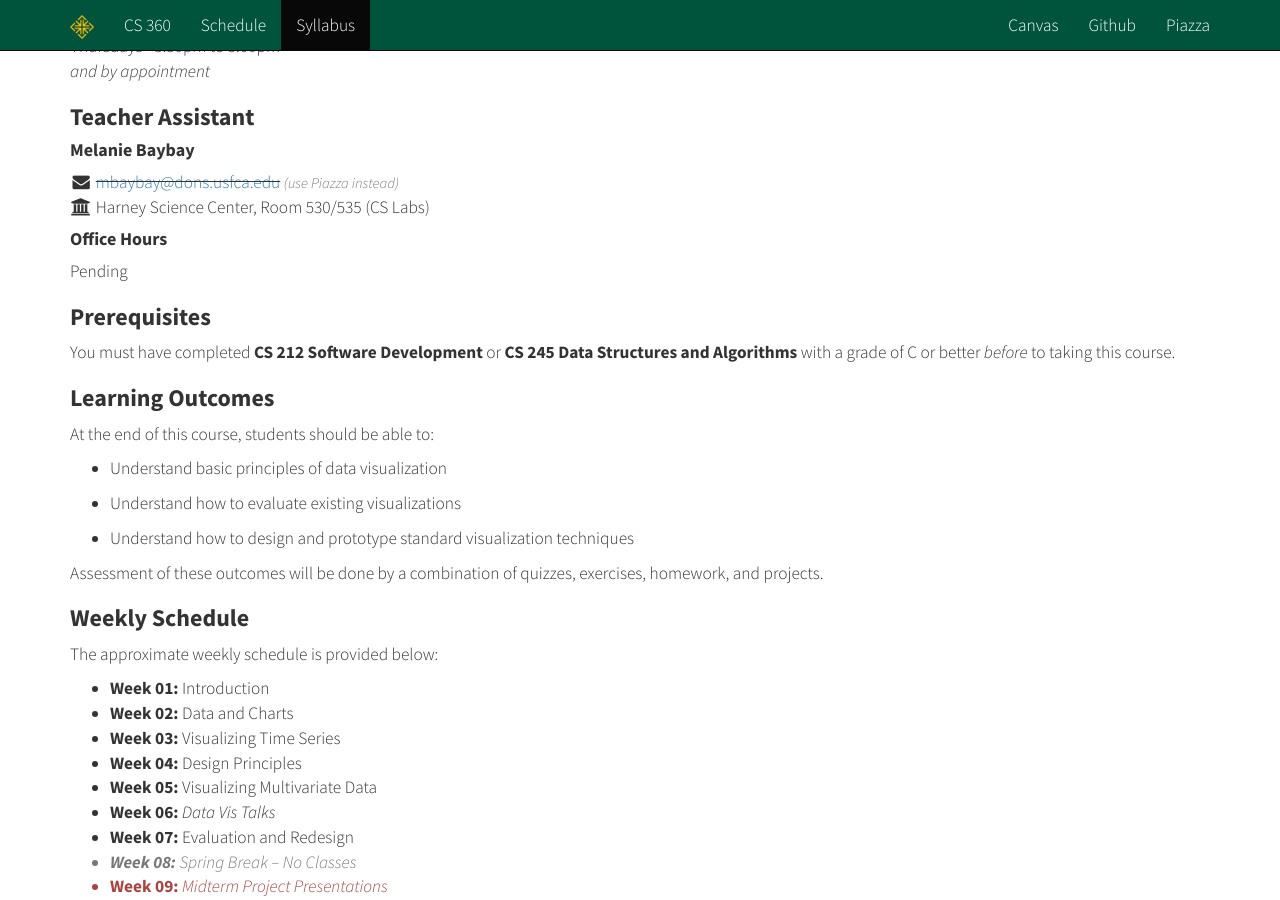
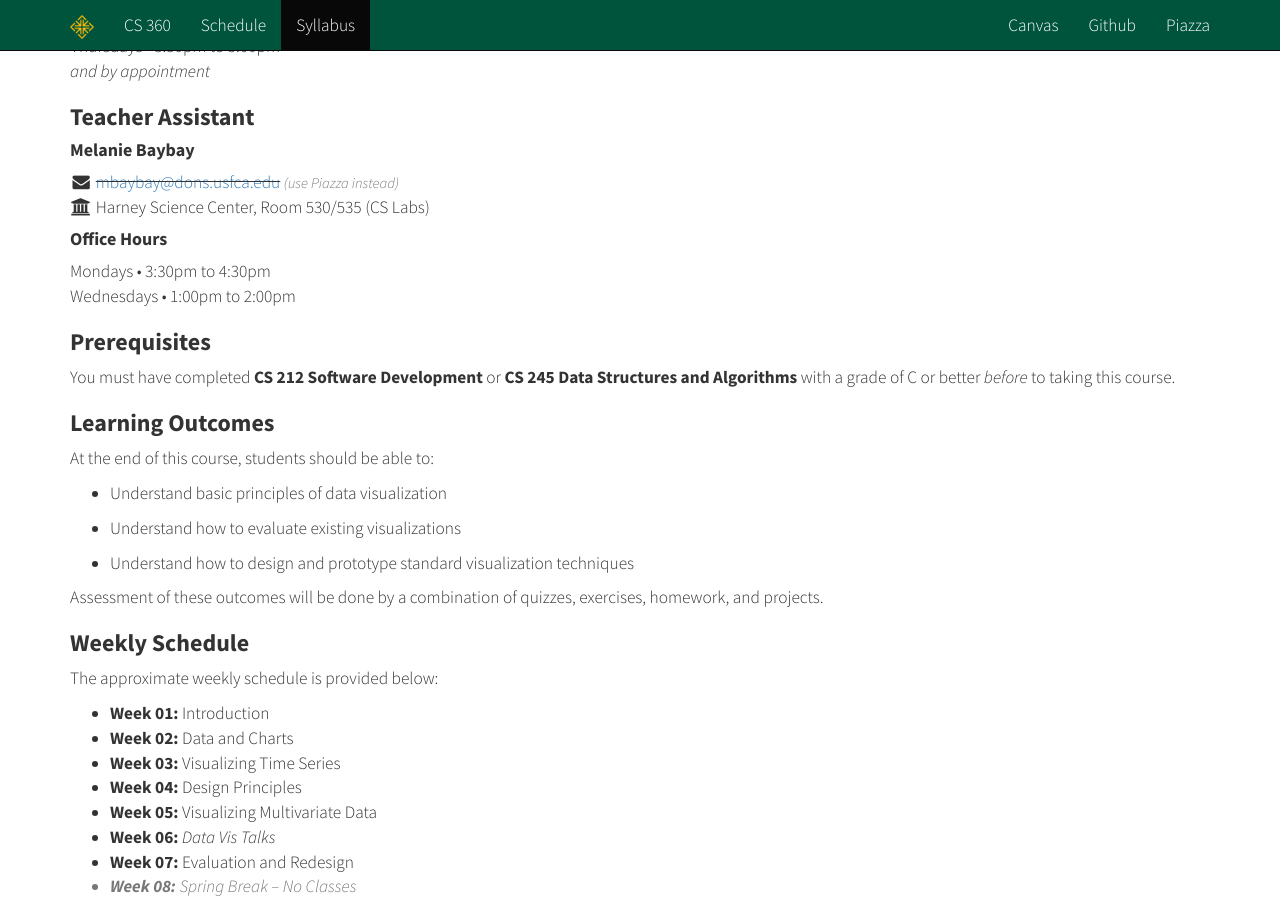
Before and after one commit to usf-cs360-2016/usf-cs360-2016.github.io, a Jekyll site: the page built from syllabus.html, in a window 1280 px wide and 900 px high, scrolled down 694 px. Built offline with Jekyll 4.4.1, drawn with Linux system fonts in a browser that asks for light colours; nearby versions of some CDN libraries.

Commit message:
Adding TA office hours.

```diff
--- a/syllabus.html
+++ b/syllabus.html
@@ -48,7 +48,8 @@ Thursdays &bull; 3:30pm to 5:00pm<br/>
 <h4>Office Hours</h4>
 
 <p>
-  Pending
+  Mondays &bull; 3:30pm to 4:30pm<br/>
+  Wednesdays &bull; 1:00pm to 2:00pm
 </p>
 
 {% include bookmark.html type="h3" heading="Prerequisites" %}
```
